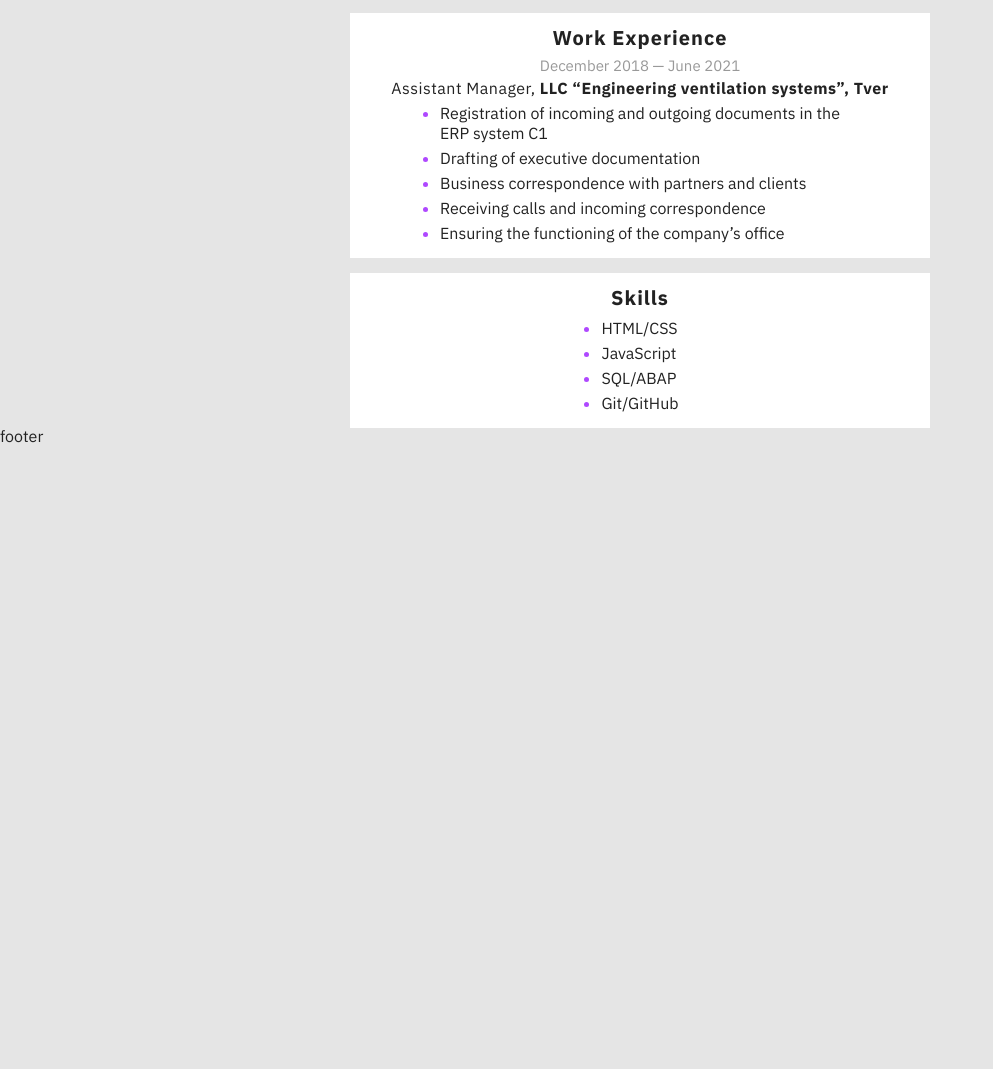
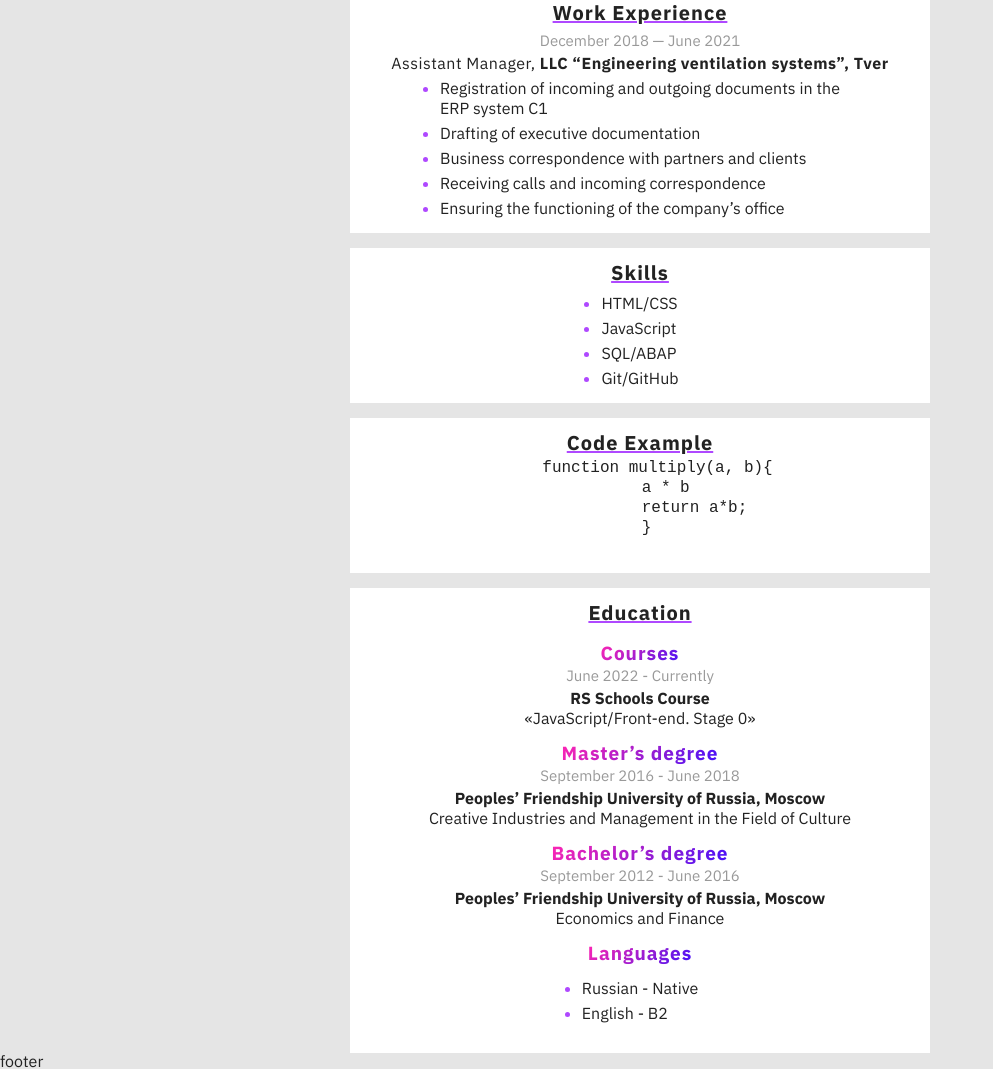
Before and after one commit to tatianaanpavlova/rsschool-cv, a plain HTML site: page index.html in a window 1280 px wide. Shown: the part 557-1626 px from the top of the page, without its empty margins (0-993 px from the left). Before the commit the page ends 1001 px from the top, so only its background shows below. Drawn offline with Linux system fonts and the light colour scheme.

Commit message:
feat: add education and languages

```diff
--- a/index.html
+++ b/index.html
@@ -88,29 +88,29 @@
             <h2 class="expirience__title" id="work-experience">
               Work Experience
             </h2>
-            <div class="expirience__EVS EVS"></div>
-            <div class="EVS__data">December 2018 — June 2021</div>
-            <div class="EVS__job-title">
+            <div class="expirience__job job"></div>
+            <div class="job__data">December 2018 — June 2021</div>
+            <div class="job__job-position">
               Assistant Manager,
-              <span class="EVS__title"
+              <span class="job__place"
                 >LLC “Engineering ventilation systems”, Tver</span
               >
             </div>
-            <ul class="EVS__list">
-              <li class="EVS__list-item">
+            <ul class="job__list">
+              <li class="job__list-item">
                 Registration of incoming and outgoing documents in the ERP
                 system C1
               </li>
-              <li class="EVS__list-item">
+              <li class="job__list-item">
                 Drafting of executive documentation
               </li>
-              <li class="EVS__list-item">
+              <li class="job__list-item">
                 Business correspondence with partners and clients
               </li>
-              <li class="EVS__list-item">
+              <li class="job__list-item">
                 Receiving calls and incoming correspondence
               </li>
-              <li class="EVS__list-item">
+              <li class="job__list-item">
                 Ensuring the functioning of the company’s office
               </li>
             </ul>
@@ -127,6 +127,56 @@
             </ul>
           </div>
         </section>
+        <section class="code-example">
+          <div class="code-example__container container">
+            <h2 class="code-example__title" id="code-example">Code Example</h2>
+            <pre
+              class="code-example__code"
+            ><code class="code-example__language-javascript">function multiply(a, b){
+              a * b
+              return a*b;
+              }
+              </code></pre>
+          </div>
+        </section>
+        <section class="education">
+          <div class="education__container container">
+            <h2 class="education__title" id="education">Education</h2>
+            <h3 class="education__subtitle">Courses</h3>
+            <div class="education__data">June 2022 - Currently</div>
+            <div class="education__item">
+              <span class="education__place">RS Schools Course</span>
+              <span class="education__level"
+                >«JavaScript/Front-end. Stage 0»</span
+              >
+            </div>
+            <h3 class="education__subtitle">Master’s degree</h3>
+            <div class="education__data">September 2016 - June 2018</div>
+            <div class="education__item">
+              <span class="education__place"
+                >Peoples’ Friendship University of Russia, Moscow</span
+              >
+              <span class="education__level"
+                >Creative Industries and Management in the Field of
+                Culture</span
+              >
+            </div>
+            <h3 class="education__subtitle">Bachelor’s degree</h3>
+            <div class="education__data">September 2012 - June 2016</div>
+            <div class="education__item">
+              <span class="education__place"
+                >Peoples’ Friendship University of Russia, Moscow</span
+              >
+              <span class="education__level"
+                >Economics and Finance</span
+              >
+              <h3 class="education__subtitle">Languages</h3>
+              <ul class="education__lang-list">
+                <li class="education__lang-list-item">Russian - Native</li>
+                <li class="education__lang-list-item">English - B2</li>
+              </ul>
+            </div>
+        </section>
       </main>
 
       <footer class="footer">footer</footer>
--- a/style.css
+++ b/style.css
@@ -322,10 +322,9 @@ body {
 }
 
 .about-me__text-block {
-  line-height: 25px;
   margin: 15px 25px 15px 25px;
+  line-height: 20px;
   text-align: justify;
-  letter-spacing: 0.5px;
 }
 
 .expirience {
@@ -343,45 +342,47 @@ body {
 
 .expirience__title {
   margin-top: 15px;
+  text-decoration: underline;
+  text-decoration-color: #AF48FF;
   font-weight: 700;
   font-size: 20px;
   line-height: 20px;
   letter-spacing: 1px;
 }
 
-.expirience__EVS {
+.expirience__job {
   margin-top: 10px;
   letter-spacing: 0.5px;
 }
 
-.EVS__data {
+.job__data {
   font-size: 15px;
   color: #999999;
 }
 
-.EVS__job-title {
+.job__job-position {
   line-height: 20px;
   padding-top: 5px;
   text-align: justify;
   letter-spacing: 0.5px;
 }
 
-.EVS__title {
+.job__place {
   font-weight: 700;
 }
 
-.EVS__list {
+.job__list {
   text-align: justify;
   line-height: 20px;
   margin-bottom: 15px;
 }
 
-.EVS__list-item {
+.job__list-item {
   list-style-type: disc;
   margin: 5px 75px 0px 75px;
 }
 
-.EVS__list-item::marker {
+.job__list-item::marker {
   color: #AF48FF;
 }
 
@@ -400,6 +401,8 @@ body {
 
 .skills__title {
   margin-top: 15px;
+  text-decoration: underline;
+  text-decoration-color: #AF48FF;
   font-weight: 700;
   font-size: 20px;
   line-height: 20px;
@@ -421,3 +424,111 @@ body {
 .skills__list-item::marker {
   color: #AF48FF;
 }
+
+.code-example {
+  position: relative;
+  width: 100%;
+  margin-top: 15px;
+}
+
+.code-example__container {
+  display: flex;
+  flex-direction: column;
+  justify-content: center;
+  align-items: center;
+}
+
+.code-example__title {
+  margin-top: 15px;
+  text-decoration: underline;
+  text-decoration-color: #AF48FF;
+  font-weight: 700;
+  font-size: 20px;
+  line-height: 20px;
+  letter-spacing: 1px;
+  padding-bottom: 5px;
+}
+
+.code-example__code {
+  text-align: justify;
+  line-height: 20px;
+  margin-bottom: 15px;
+}
+
+.code-example__language-javascript {
+  margin: 5px 35px 0px 35px;
+}
+
+.education {
+  position: relative;
+  width: 100%;
+  margin-top: 15px;
+}
+
+.education__container {
+  display: flex;
+  flex-direction: column;
+  justify-content: center;
+  align-items: center;
+  padding-bottom: 15px;
+}
+
+.education__title {
+  margin-top: 15px;
+  text-decoration: underline;
+  text-decoration-color: #AF48FF;
+  font-weight: 700;
+  font-size: 20px;
+  line-height: 20px;
+  letter-spacing: 1px;
+  padding-bottom: 5px;
+}
+
+.education__subtitle {
+  margin-top: 15px;
+  font-weight: 700;
+  font-size: 19px;
+  line-height: 20px;
+  letter-spacing: 1px;
+  padding-bottom: 5px;
+  background: linear-gradient(135deg, #ff26b2 0%, #851bd9 64.06%, #3f0fff 100%);
+  -webkit-background-clip: text;
+  -webkit-text-fill-color: transparent;
+}
+
+.education__data {
+  font-size: 15px;
+  color: #999999;
+}
+
+.education__item {
+  display: flex;
+  flex-direction: column;
+  justify-content: center;
+  align-items: center;
+  padding-top: 5px;
+  line-height: 20px;
+  text-align: justify;
+}
+
+.education__place {
+  font-weight: 700;
+}
+
+.education__lang-list {
+  line-height: 20px;
+  margin-bottom: 15px;
+  padding-top: 5px;
+}
+
+.education__lang-list-item {
+  list-style-type: disc;
+  margin: 5px 75px 0px 75px;
+  text-align: justify;
+}
+
+.education__lang-list-item::marker {
+  color: #AF48FF;
+}
+
+/* ------------------------FOOTER------------------------ */
```
